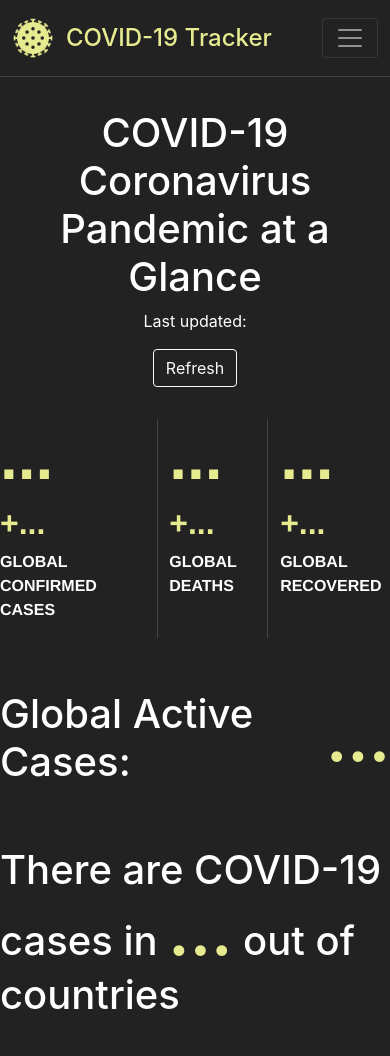
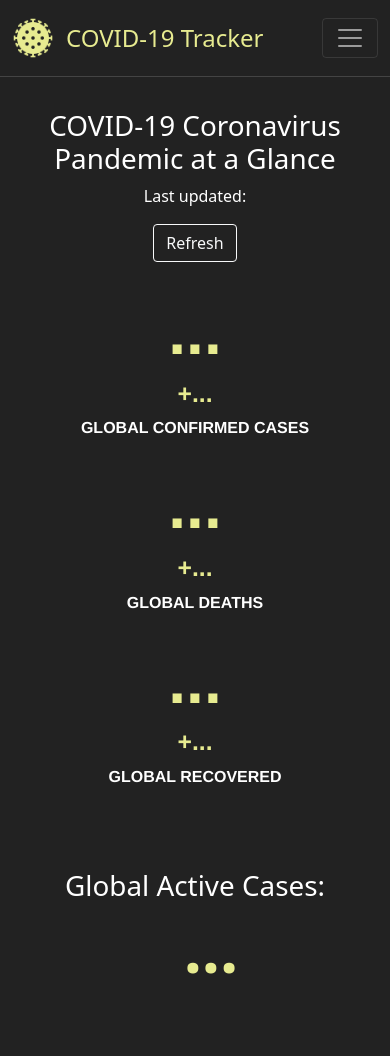
Before and after one commit to kahseng-dev/covid19-tracker, a plain HTML site: page index.html in a window 390 px wide. Shown: the top 1056 px of the page. Drawn offline with nearby package versions, Linux system fonts and the light colour scheme; no server answers.

Commit message:
add index responsive

```diff
--- a/css/style.css
+++ b/css/style.css
@@ -95,3 +95,40 @@ footer {
 footer p {
     margin: 0;
 }
+
+@media only screen and (max-width: 1100px) {
+    .cases-group {
+        display: flex;
+        flex-direction: column;
+        align-items: center;
+        text-align: center;
+    }
+
+    .confirmed-cases {
+        padding: 0 0 12px 0;
+        border-style: none;
+    }
+
+    .deaths-cases {
+        padding: 0 0 12px 0;
+    }
+
+    .recovered-cases {
+        padding: 0;
+        border-style: none;
+    }
+
+    .active-cases {
+        padding: 64px 0 64px 0;
+        flex-direction: column;
+    }
+
+    .country {
+        justify-items: center;
+        text-align: center;
+    }
+
+    .country h1 {
+        width: 80%;
+    }
+}
--- a/index.html
+++ b/index.html
@@ -3,7 +3,7 @@
   <head>
     <meta charset="utf-8">
     <meta name="viewport" content="width=device-width, initial-scale=1, shrink-to-fit=no">
-    <link rel="stylesheet" href="https://cdn.jsdelivr.net/npm/bootstrap@4.5.3/dist/css/bootstrap.min.css" integrity="sha384-TX8t27EcRE3e/ihU7zmQxVncDAy5uIKz4rEkgIXeMed4M0jlfIDPvg6uqKI2xXr2" crossorigin="anonymous">
+    <link href="https://cdn.jsdelivr.net/npm/bootstrap@5.0.0-beta1/dist/css/bootstrap.min.css" rel="stylesheet" integrity="sha384-giJF6kkoqNQ00vy+HMDP7azOuL0xtbfIcaT9wjKHr8RbDVddVHyTfAAsrekwKmP1" crossorigin="anonymous">
     <link rel="stylesheet" href="css/style.css">
     <link rel="icon" href="img/icon-logo.png">
     <title>COVID-19 Tracker</title>
@@ -18,7 +18,7 @@
         </button>
         <div class="collapse navbar-collapse" id="navbarNavAltMarkup">
           <div class="navbar-nav">
-            <a class="nav-link active" href="index.html">Summary<span class="sr-only">(current)</span></a>
+            <a class="nav-link active" href="index.html"><span class="sr-only">Summary</span></a>
             <a class="nav-link" href="html/datatable.html">Data Table</a>
             <a class="nav-link" href="html/dashboard.html">Dashboard</a>
           </div>
```
